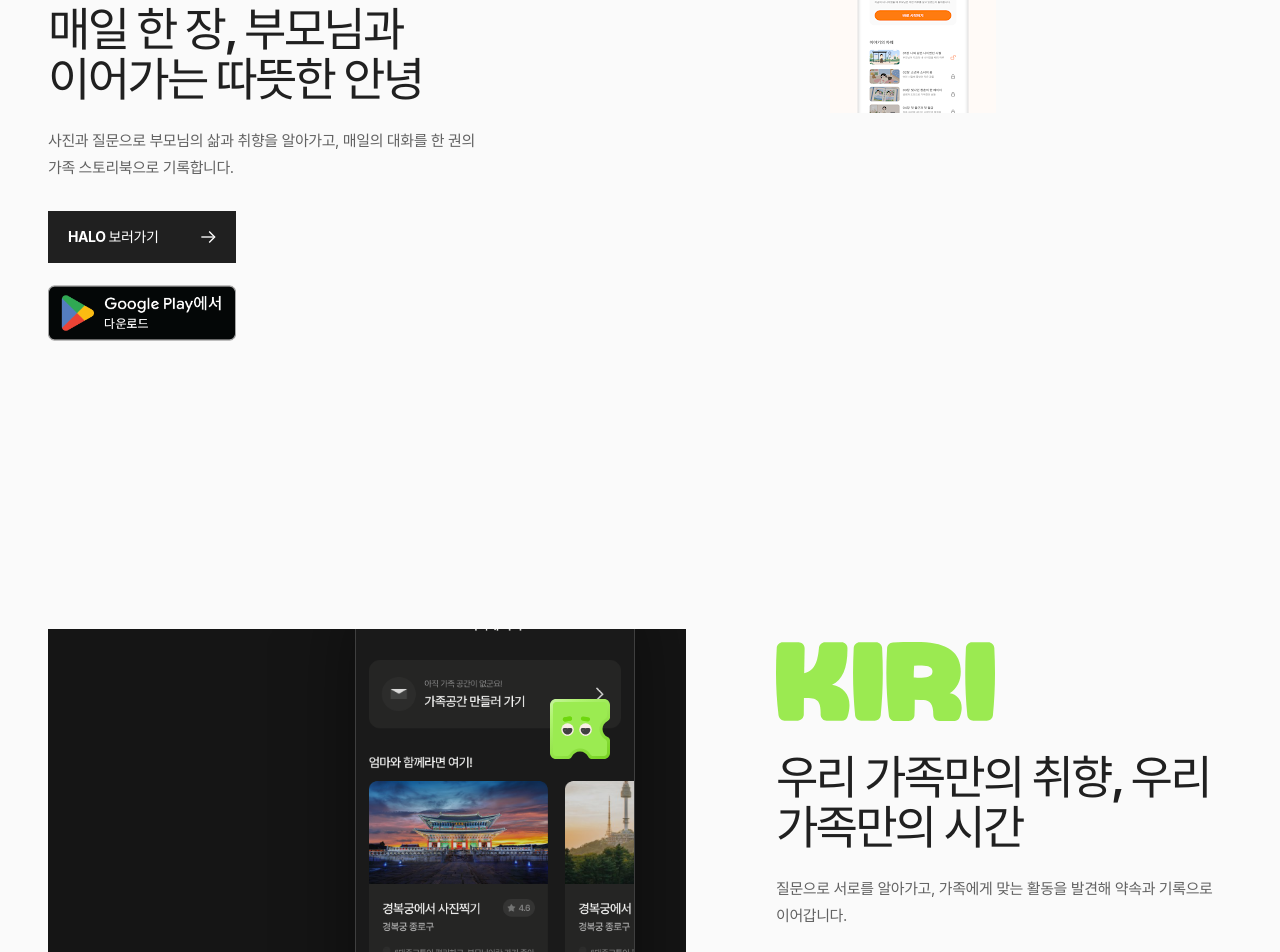
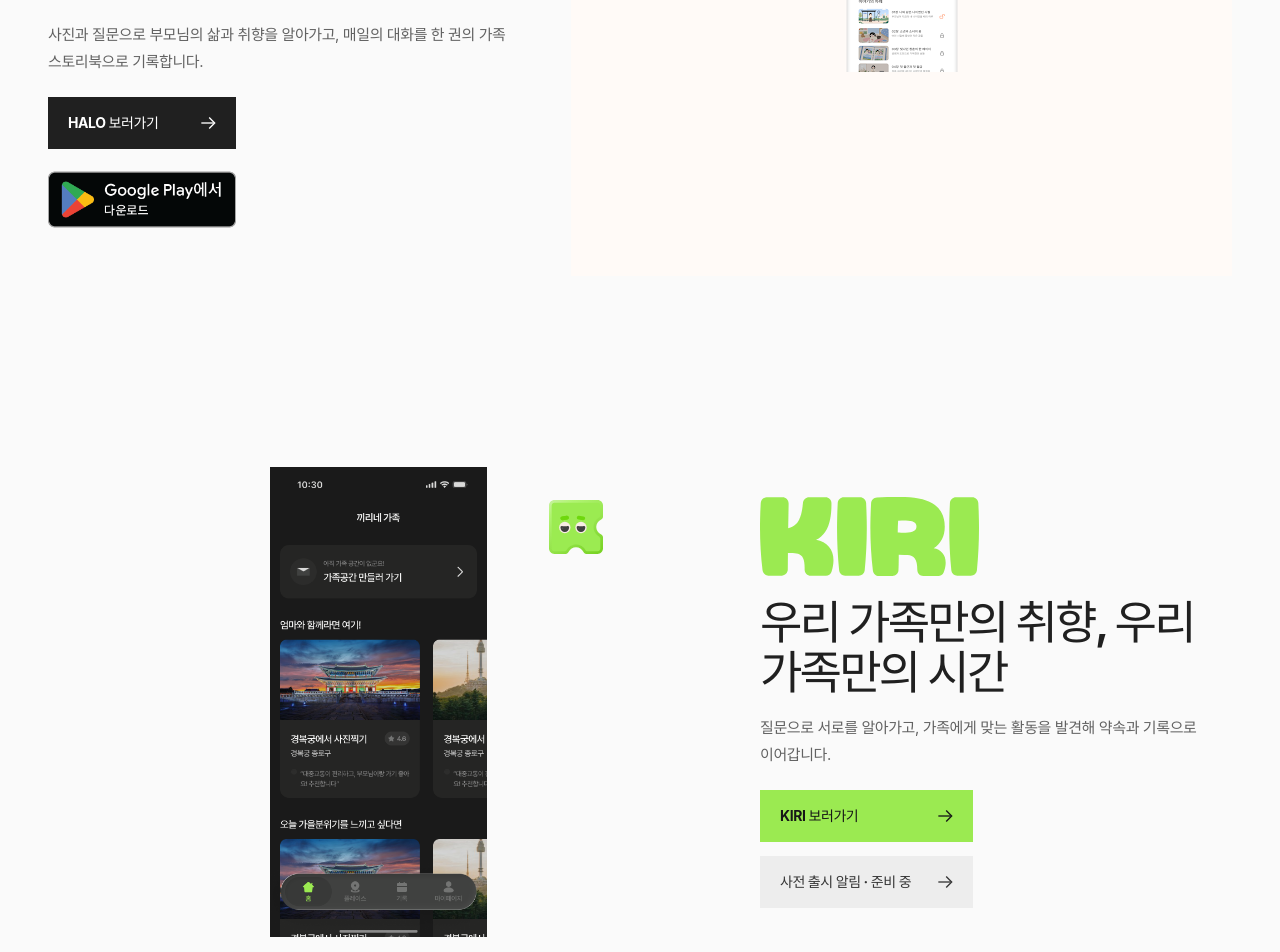
Before and after one commit to HALO-UMC/HALO-Homepage, a React (Vite) app: page / in a window 1280 px wide. Shown: the part 1260-2212 px from the top of the page. Built offline with nearby package versions, Linux system fonts and the light colour scheme; a web font is replaced by a local one.

Commit message:
[Design] : 서비스 소개 이미지 배치 조정

```diff
--- a/src/webeditorial/editorial.css
+++ b/src/webeditorial/editorial.css
@@ -566,7 +566,7 @@
   grid-template-columns: minmax(120px, 2fr) minmax(0, 10fr);
   gap: clamp(30px, 5vw, 72px);
   align-items: start;
-  margin-bottom: clamp(56px, 7vw, 90px);
+  margin-bottom: clamp(32px, 4vw, 48px);
 }
 
 .company-services__heading > p {
@@ -579,7 +579,7 @@
 .service-feature {
   display: grid;
   grid-template-columns: minmax(300px, 5fr) minmax(0, 7fr);
-  gap: clamp(48px, 7vw, 92px);
+  gap: clamp(32px, 4vw, 56px);
   align-items: center;
   padding-block: clamp(34px, 4vw, 52px);
 }
@@ -602,7 +602,7 @@
   display: block;
   width: auto;
   height: auto;
-  margin-bottom: 32px;
+  margin-bottom: 22px;
   object-fit: contain;
   object-position: left center;
 }
@@ -627,7 +627,7 @@
 
 .service-feature__copy > p {
   max-width: 500px;
-  margin: 22px 0 30px;
+  margin: 16px 0 22px;
   color: var(--muted);
   font-size: 15px;
   line-height: 1.8;
@@ -708,7 +708,7 @@
 
 .service-feature__visual--halo {
   position: relative;
-  min-height: 620px;
+  min-height: 500px;
   margin: 0;
   overflow: hidden;
   background: transparent;
@@ -721,16 +721,16 @@
 
 .company-activity-slider--store .company-activity-slider__viewport {
   display: flex;
-  height: 620px;
+  height: 500px;
   align-items: center;
   justify-content: center;
-  background: transparent;
+  background: #fffaf7;
 }
 
 .company-activity-slider--store .company-activity-slider__slide img {
   display: block;
   width: auto;
-  max-width: 100%;
+  max-width: min(100%, 390px);
   height: auto;
   max-height: 100%;
   margin-inline: auto;
@@ -776,29 +776,29 @@
 
 .service-feature__visual--kiri {
   position: relative;
-  min-height: 460px;
+  display: flex;
+  min-height: 0;
+  align-items: center;
+  justify-content: center;
   overflow: hidden;
-  background: #151515;
+  background: transparent;
 }
 
 .service-feature__kiri-screen {
-  position: absolute;
-  right: 8%;
-  bottom: -16%;
-  width: min(44%, 280px);
-  max-width: none;
-  border: 1px solid rgba(255, 255, 255, 0.18);
-  border-radius: 40px 40px 40px 40px;
-  box-shadow: 0 30px 80px rgba(0, 0, 0, 0.45);
+  display: block;
+  width: min(54%, 310px);
+  height: auto;
+  max-height: 470px;
+  object-fit: contain;
   transition: transform 240ms ease;
 }
 
 .service-feature__kiri-mascot {
   position: absolute;
-  right: 12%;
-  top: 70px;
-  width: 60px;
-  height: 60px;
+  right: 16%;
+  top: 7%;
+  width: 54px;
+  height: 54px;
   transition: transform 240ms ease;
 }
 
@@ -2150,16 +2150,16 @@
 
   .service-feature__visual--halo,
   .service-feature__visual--kiri {
-    min-height: 520px;
+    min-height: 0;
   }
 
   .company-activity-slider--store .company-activity-slider__viewport {
-    height: 520px;
+    height: 500px;
   }
 
   .service-feature__kiri-screen {
-    right: 4%;
-    width: 56%;
+    width: min(76%, 310px);
+    max-height: 460px;
   }
 
   .service-feature__kiri-mascot {
@@ -2295,11 +2295,11 @@
 
   .service-feature__visual--halo,
   .service-feature__visual--kiri {
-    min-height: 480px;
+    min-height: 0;
   }
 
   .company-activity-slider--store .company-activity-slider__viewport {
-    height: 480px;
+    height: 460px;
   }
 
   .company-activity-slider__viewport {
@@ -2334,9 +2334,7 @@
     width: 28px;
   }
 
-  .service-feature__kiri-screen {
-    width: 63%;
-  }
+  .service-feature__kiri-screen { width: min(82%, 310px); }
 
   .kiri-header__brand img {
     width: 68px;
```
